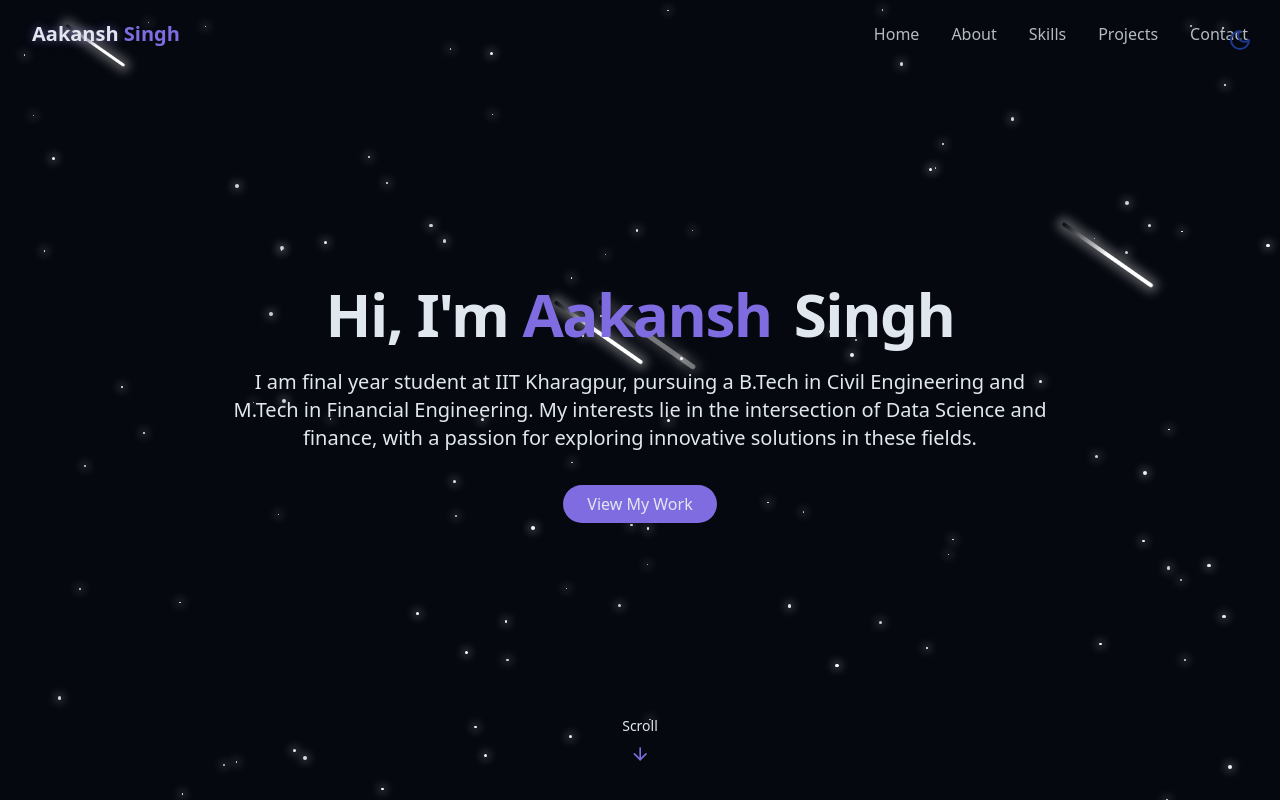
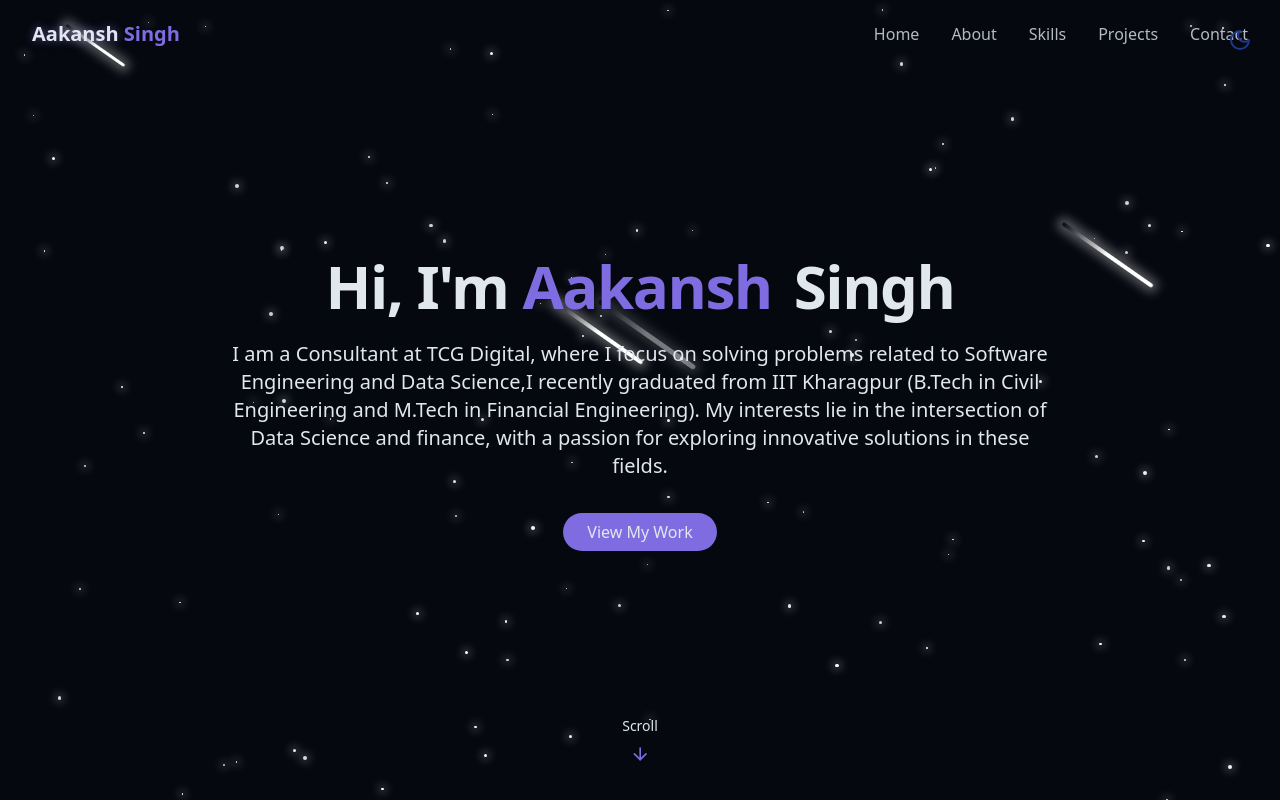
Before and after one commit to AakanshSing/portfolio-2025, a React (Vite) app: page / in a window 1280 px wide. Shown: the top 800 px of the page. Built offline with nearby package versions, Linux system fonts and the light colour scheme.

Commit message:
Update HeroSection introduction text

```diff
--- a/src/components/HeroSection.jsx
+++ b/src/components/HeroSection.jsx
@@ -21,7 +21,8 @@ export const HeroSection = () => {
           </h1>
 
           <p className="text-lg md:text-xl text-muted-foreground max-2-2xl mx-auto opacity-0 animate-fade-in-delay-3">
-            I am final year student at IIT Kharagpur, pursuing a B.Tech in Civil Engineering and M.Tech in Financial Engineering.
+            I am a Consultant at TCG Digital, where I focus on solving problems related to Software Engineering and Data Science,I recently
+            graduated from IIT Kharagpur (B.Tech in Civil Engineering and M.Tech in Financial Engineering).
             My interests lie in the intersection of Data Science and finance, with a passion for exploring innovative solutions in these fields.
           </p>
 
```
